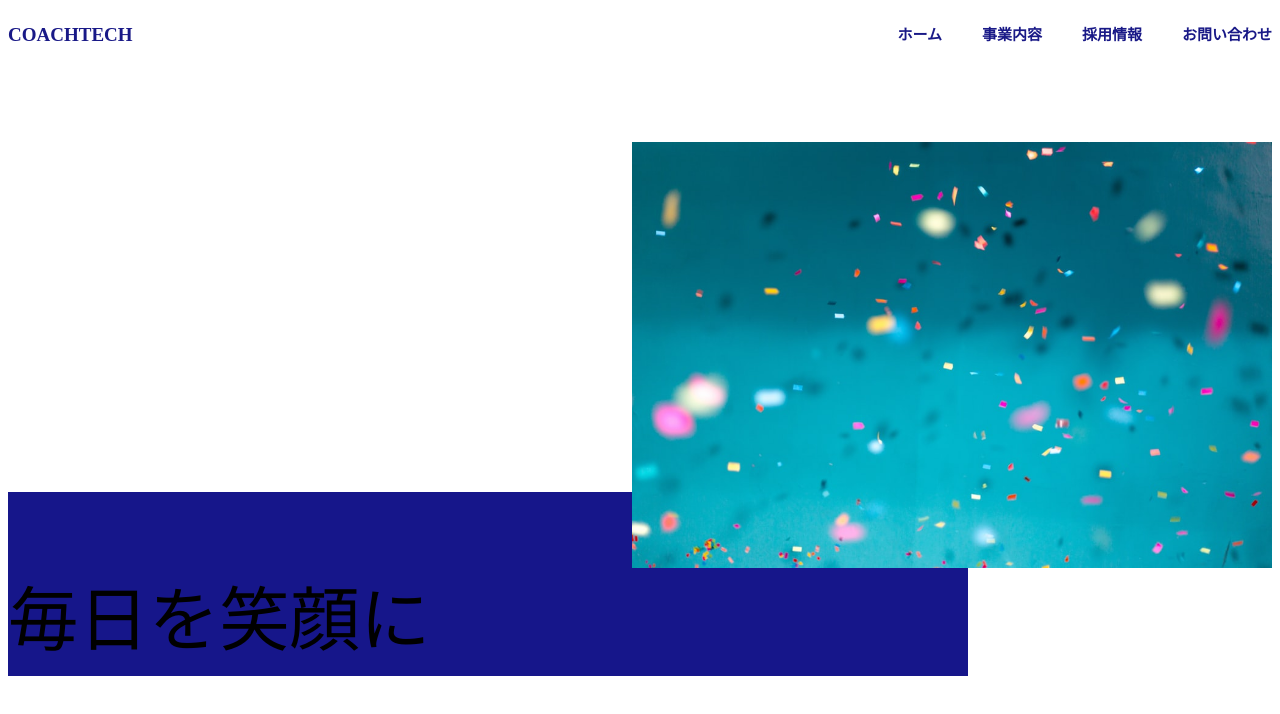
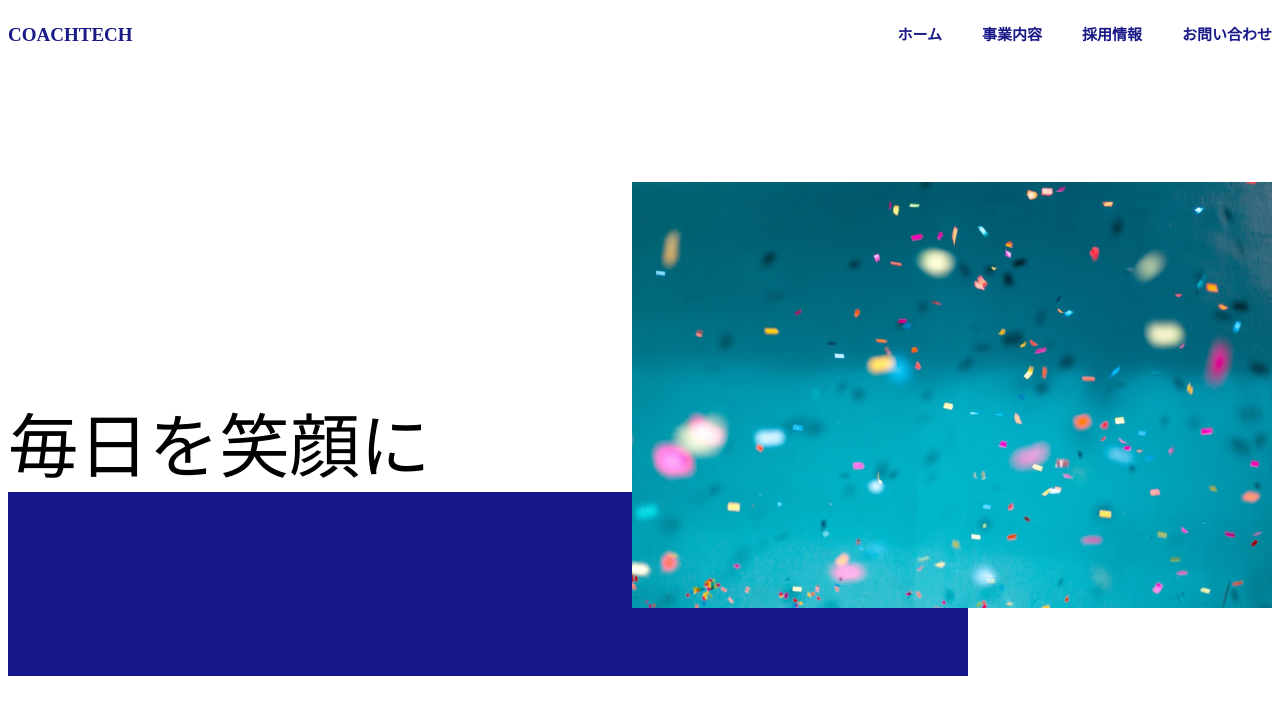
Before and after one commit to myoksnt/20240224_miyaoka_css, a plain HTML site: page index.html in a window 1280 px wide. Drawn offline with Linux system fonts and the light colour scheme.

Commit message:
css-test

```diff
--- a/css/style.css
+++ b/css/style.css
@@ -18,7 +18,7 @@ ul {
 
 .relative {
     position: relative;
-    top: 80px;
+    top: 15vh;
     text-align: right;
     z-index: 1;
 }
@@ -30,8 +30,9 @@ img {
 }
 
 p {
+    display: flex;
     position: absolute;
-    top: auto;
+    top: 40vh;
     font-size: calc(5.5vw);
     color: black;
     text-align: left;
--- a/index.html
+++ b/index.html
@@ -22,9 +22,7 @@
             <img src="img/firstview.jpeg" alt="">
         </div>
         <div class="absolute blue-box"></div>
-        <div>
             <p>毎日を笑顔に</p>
-        </div>
     </section>
 </body>
 </html>
```
